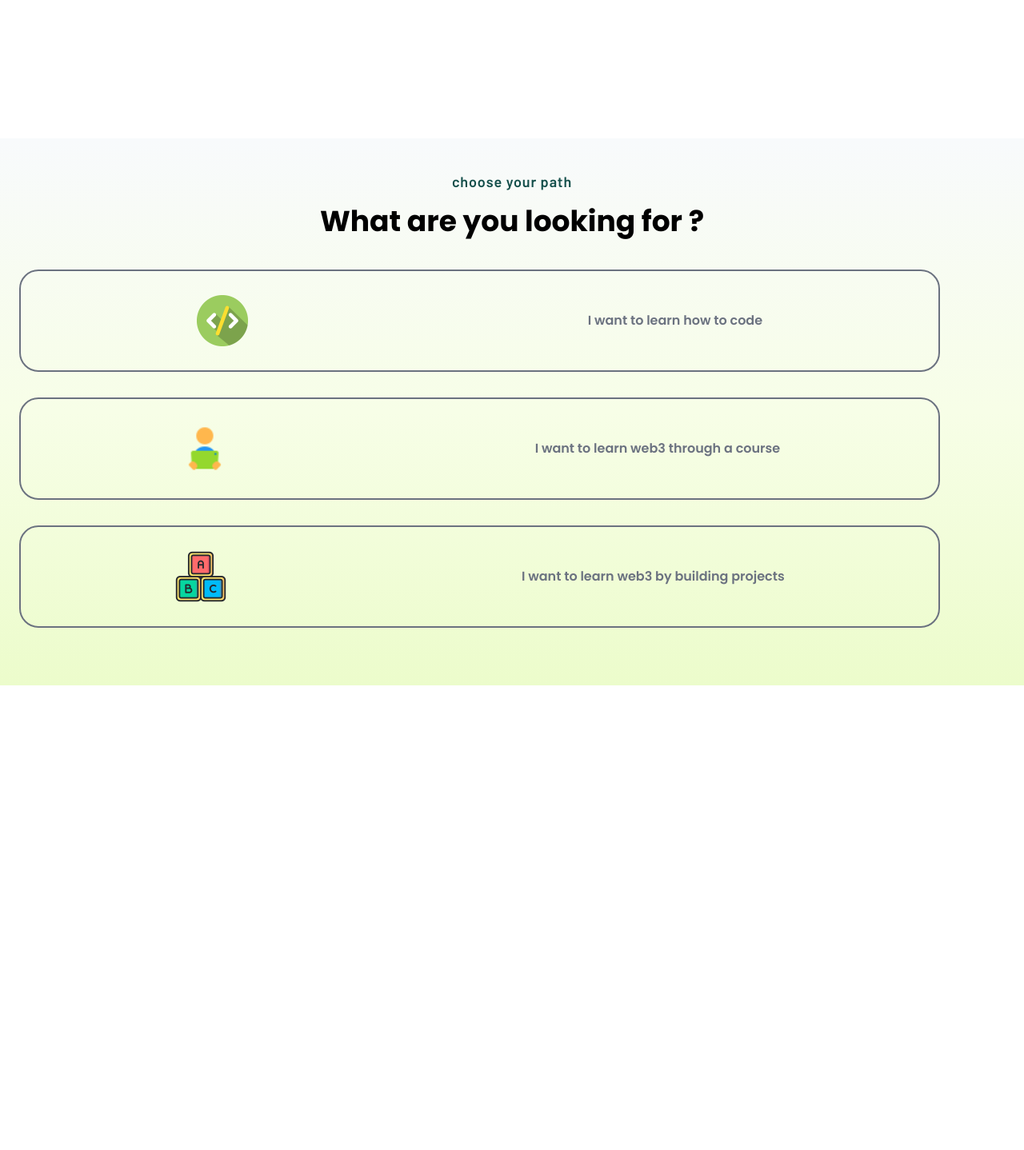
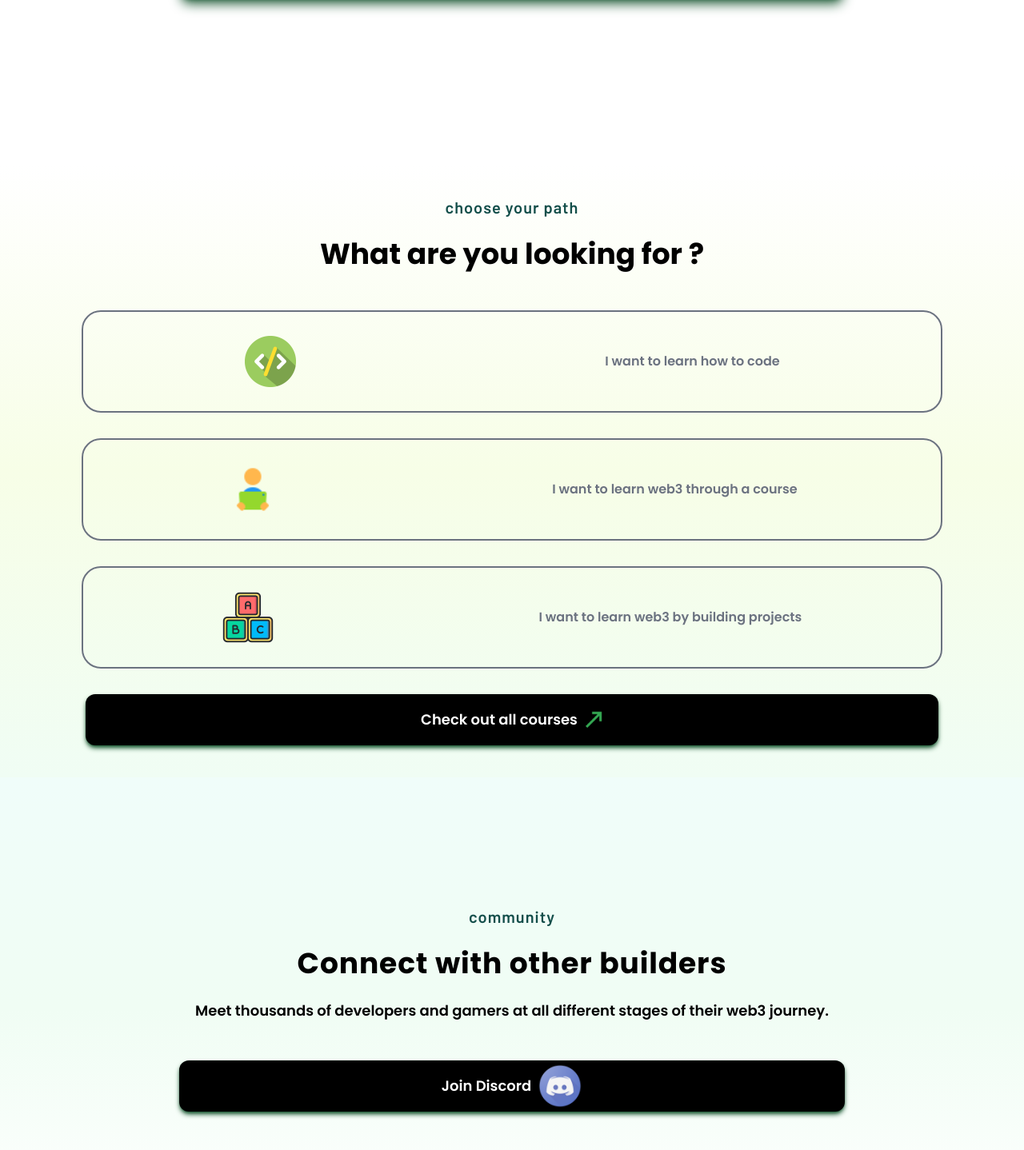
Before and after one commit to Lanr3waju/Web-3-Ed, a React (Vite) app: page / in a window 1280 px wide. Shown: the part 1094-2532 px from the top of the page at 80% size. Before the commit the page ends 1951 px from the top, so only its background shows below. Built offline with nearby package versions, Linux system fonts and the light colour scheme.

Commit message:
Create UI for third section of main component

```diff
--- a/src/components/Main.jsx
+++ b/src/components/Main.jsx
@@ -3,12 +3,13 @@ import rightArrow from "../images/arrow-right.png";
 import codeIcon from "../images/html-code-for-icon-7.jpg";
 import course from "../images/icons8-read-online-48.png";
 import block from "../images/icons8-block-64.png";
+import discord from "../images/discord-logo-png-7617.png";
 
 function Main() {
     return (
-        <main>
-            <section className="text-center">
-                <h2 className="font-poppins text-2xl leading-relaxed font-bold  mb-4">
+        <main className="font-poppins">
+            <section className="text-center fon px-4 mt-20">
+                <h2 className="text-2xl leading-relaxed font-bold  mb-4">
                     We are creating a dent on
                     <span className="text-transparent ml-2 bg-clip-text bg-gradient-to-r from-green-400 to-green-800">
                         Decentralized Internet.
@@ -28,27 +29,27 @@ function Main() {
                     Learn, Build and get NFTified
                 </h3>
                 <button
-                    className="mt-8 bg-black shadow-md rounded-xl font-poppins justify-center items-center mr-auto ml-auto font-semibold  w-4/6 h-16 shadow-green-900 text-white text-lg flex"
+                    className="mt-8 bg-black shadow-md rounded-xl justify-center items-center mr-auto ml-auto font-semibold  w-4/6 h-16 shadow-green-900 text-white text-lg flex"
                     type="button"
                 >
                     <span>Get early access</span>
                     <img className="w-6 ml-2" src={rightArrow} alt="right arrow" />
                 </button>
                 <button
-                    className="mt-8 bg-green-100 shadow-lg rounded-xl font-poppins font-semibold  w-4/6 h-16 shadow-green-900 text-black text-lg"
+                    className="mt-8 bg-green-100 shadow-lg rounded-xl font-semibold  w-4/6 h-16 shadow-green-900 text-black text-lg"
                     type="button"
                 >
                     Login
                 </button>
             </section>
-            <section className="mt-52 text-center py-10 bg-gradient-to-b from-slate-50 via-lime-50 to-lime-100">
-                <p className="text-lg font-barlow font-bold text-teal-900 tracking-wider">
+            <section className="mt-52 text-center py-10 bg-gradient-to-b from-transparent via-lime-50 to-green-50">
+                <p className="text-xl font-barlow font-bold text-teal-900 tracking-wider">
                     choose your path
                 </p>
-                <h2 className="text-4xl mt-4 font-bold font-poppins">
+                <h2 className="text-4xl mt-4 font-bold leading-relaxed">
                     What are you looking for ?
                 </h2>
-                <ul className="mt-10 text-gray-500 font-semibold font-poppins ml-6 flex flex-col">
+                <ul className="mt-10 text-gray-500 font-semibold w-11/12 ml-[8%]">
                     <li>
                         <button
                             className="p-2 w-11/12 h-32 rounded-3xl border-gray-500 border-2 mb-8 flex items-center justify-around"
@@ -77,6 +78,32 @@ function Main() {
                         </button>
                     </li>
                 </ul>
+                <button
+                    className="mt-8 bg-black shadow-md rounded-xl justify-center items-center mr-auto ml-auto font-semibold  w-5/6 h-16 shadow-green-900 text-white text-lg flex"
+                    type="button"
+                >
+                    <span>Check out all courses</span>
+                    <img className="w-6 ml-2" src={rightArrow} alt="right arrow" />
+                </button>
+            </section>
+            <section className="text-center py-40 px-4 bg-gradient-to-b from-teal-50 via-green-50 to-transparent">
+                <p className="text-xl font-barlow font-bold text-teal-900 tracking-wider">
+                    community
+                </p>
+                <h2 className="text-4xl mt-4 font-bold tracking-wide leading-relaxed">
+                    Connect with other builders
+                </h2>
+                <p className="text-lg py-4 font-semibold">
+                    Meet thousands of developers and gamers at all different stages of
+                    their web3 journey.
+                </p>
+                <button
+                    className="mt-8 bg-black shadow-md rounded-xl justify-center items-center mr-auto ml-auto font-semibold  w-4/6 h-16 shadow-green-900 text-white text-lg flex"
+                    type="button"
+                >
+                    <span>Join Discord</span>
+                    <img className="w-14 ml-2" src={discord} alt="Discord" />
+                </button>
             </section>
         </main>
     );
```
Also changed, not shown: src/images/discord-logo-png-7617.png (added).
